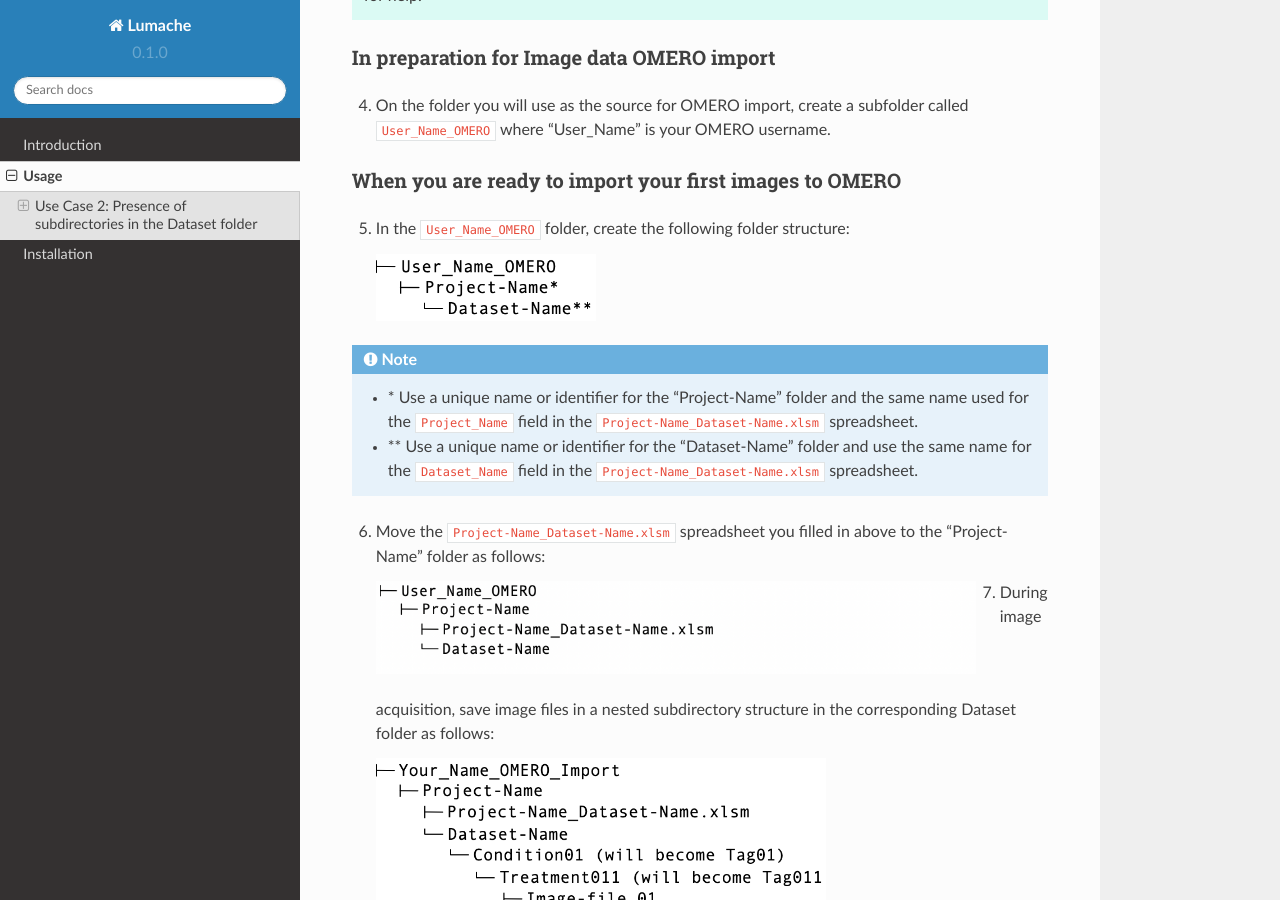
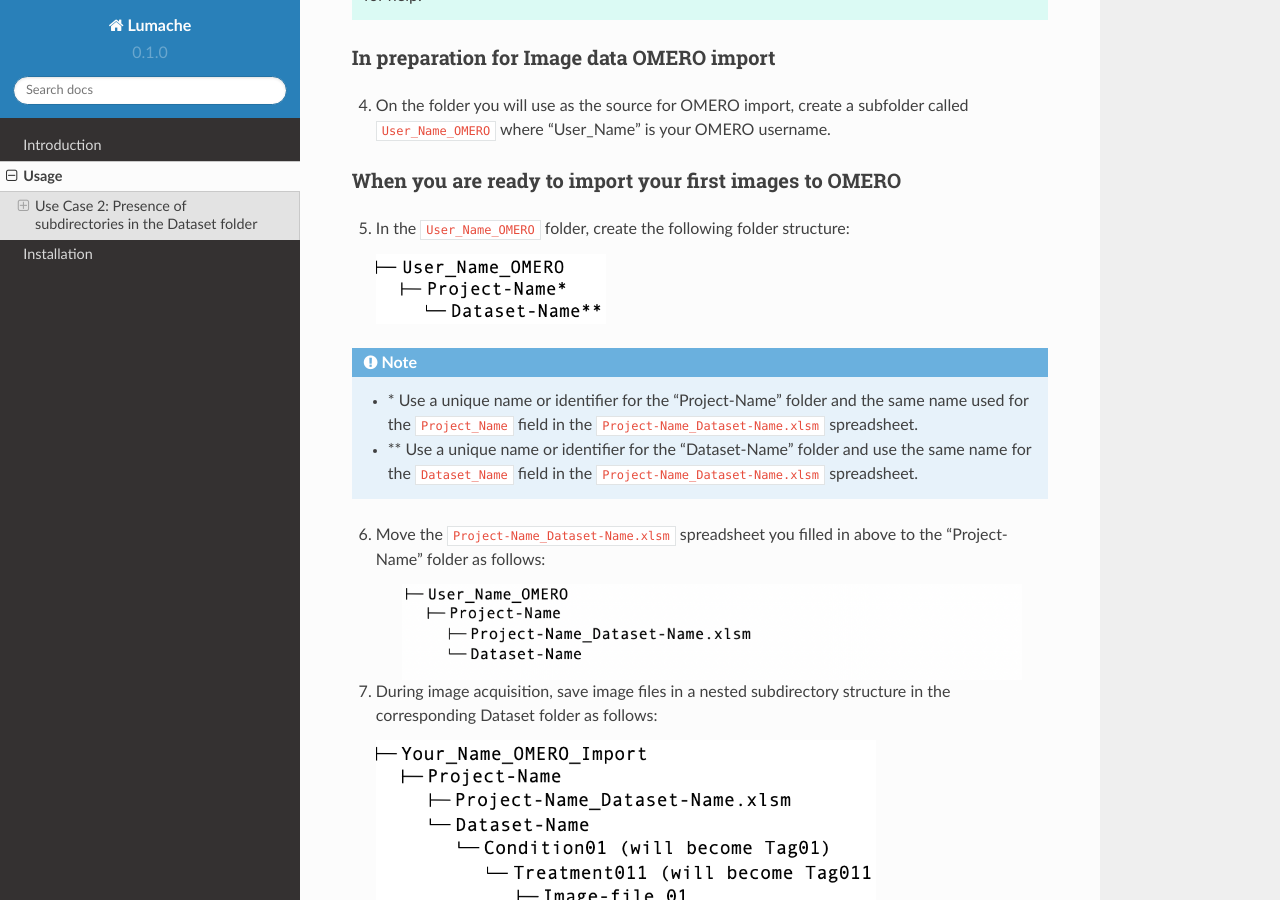
Before and after one commit to WU-BIMAC/OmeroImporterPy-docs, a Sphinx documentation site: the page built from docs/source/usage.rst, in a window 1280 px wide and 900 px high, scrolled down 885 px. Built offline with Sphinx 7.4.7 and the Read the Docs theme 2.0.0, drawn with Linux system fonts in a browser that asks for light colours.

Commit message:
Update usage.rst

```diff
--- a/docs/source/usage.rst
+++ b/docs/source/usage.rst
@@ -28,7 +28,7 @@ When you are ready to import your first images to OMERO
 5. In the ``User_Name_OMERO`` folder, create the following folder structure:
 
    .. image:: figures/README_new_Project_Dataset.png
-      :width: 220px
+      :width: 230px
       :align: left
 
 .. note::
@@ -41,8 +41,8 @@ When you are ready to import your first images to OMERO
    .. rst-class:: image-no-text-wrap
 
    .. image:: figures/README_new_Project_Dataset_Spreadsheet_padding.png
-      :width: 600px
-      :align: left
+      :width: 620px
+      :align: center
 
 
 
@@ -50,7 +50,7 @@ When you are ready to import your first images to OMERO
 
 
    .. figure:: figures/README_new_Folder_structure_Tags.png
-      :width: 450px
+      :width: 500px
       :align: left
 
 .. tip::
```
